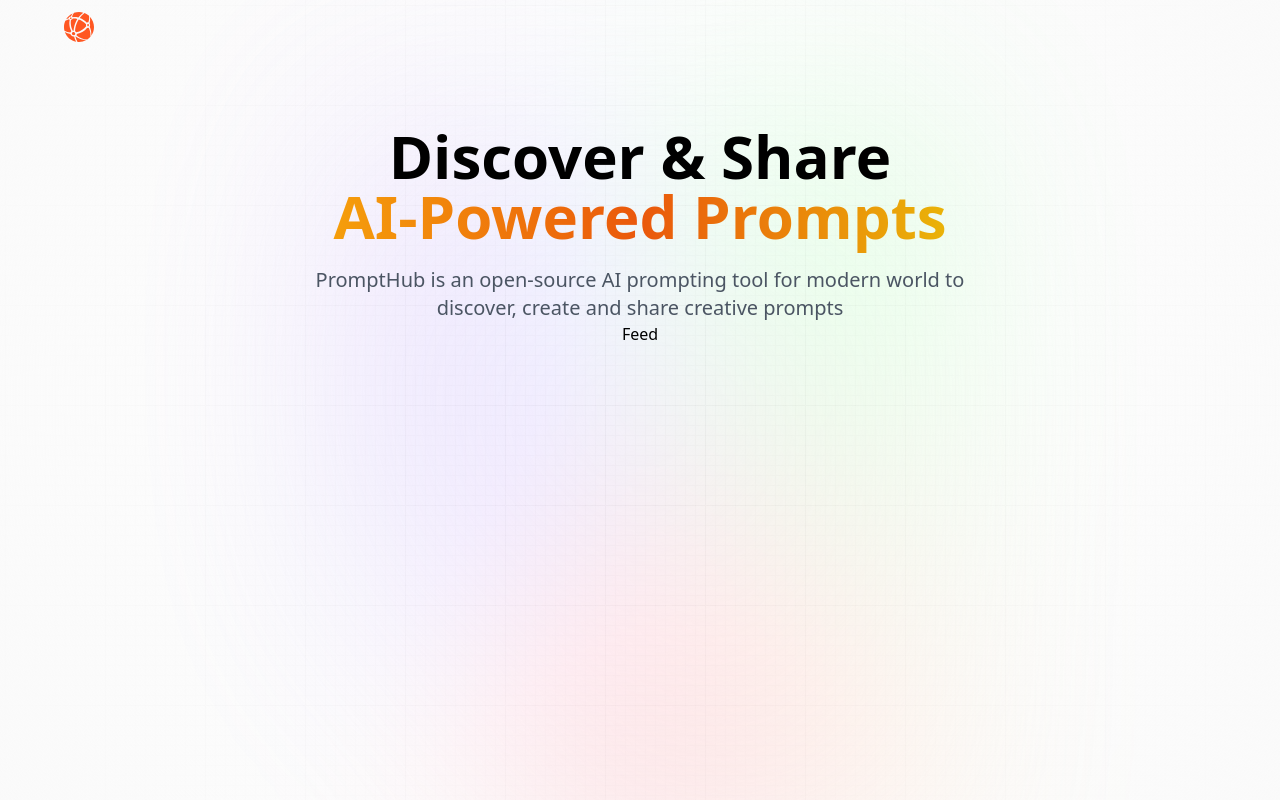
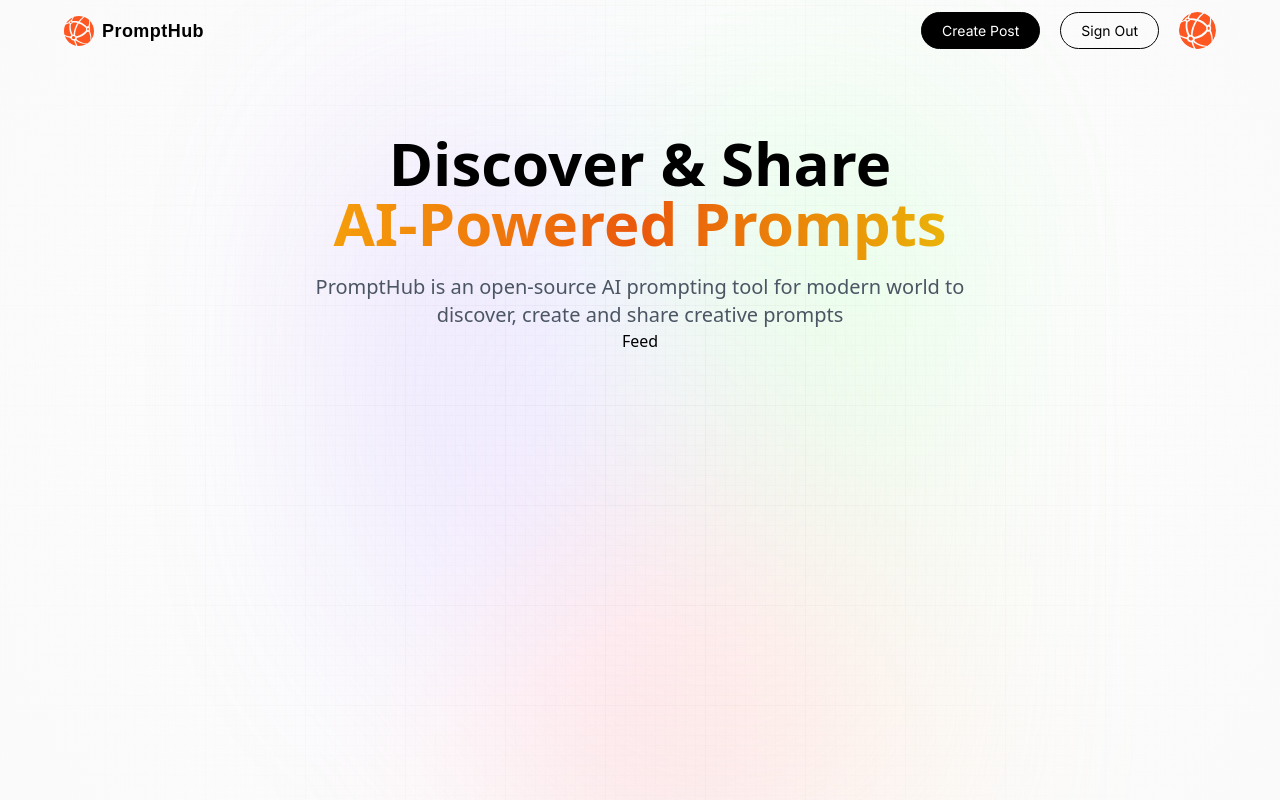
Before and after one commit to Ujjwalsharma7/PromptHub, a Next.js app: page / in a window 1280 px wide. Built offline with nearby package versions, Linux system fonts and the light colour scheme.

Commit message:
added create-post signout btn and profile link

```diff
--- a/components/Nav.jsx
+++ b/components/Nav.jsx
@@ -7,11 +7,35 @@
 import {signIn, signOut, useSession, getProviders} from 'next-auth/react'
 
 const Nav = () => {
+const isUserLoggedIn = true;
+
   return (
    <nav className='flex-between w-full mb-16 pt-3'>
      <Link href='/' className='flex gap-2  flex-center '>
      <Image src='/assets/images/logo.svg' alt='prompthub logo' width={30} height={30} className='object-contain'/>
+     <p className='logo_text'>PromptHub</p>
      </Link>
+     {/* Desktop navigation  */}
+     <div className='sm:flex hidden'>
+    {isUserLoggedIn ? (
+        <div className='flex gap-3 md:gap-5'>
+            <Link href='/create-prompt' className='black_btn'>
+            Create Post
+            </Link>
+
+            <button type='button' onClick={signOut} className='outline_btn'>Sign Out</button>
+        <Link href='/profile'> <Image
+         src='/assets/images/logo.svg'
+         width={37}
+         height={37}
+         className='rounded-full'
+         alt='profile'
+         /></Link>
+         </div>
+    ) : (
+        <></>
+    )}
+     </div>
    </nav>
   )
 }
```
